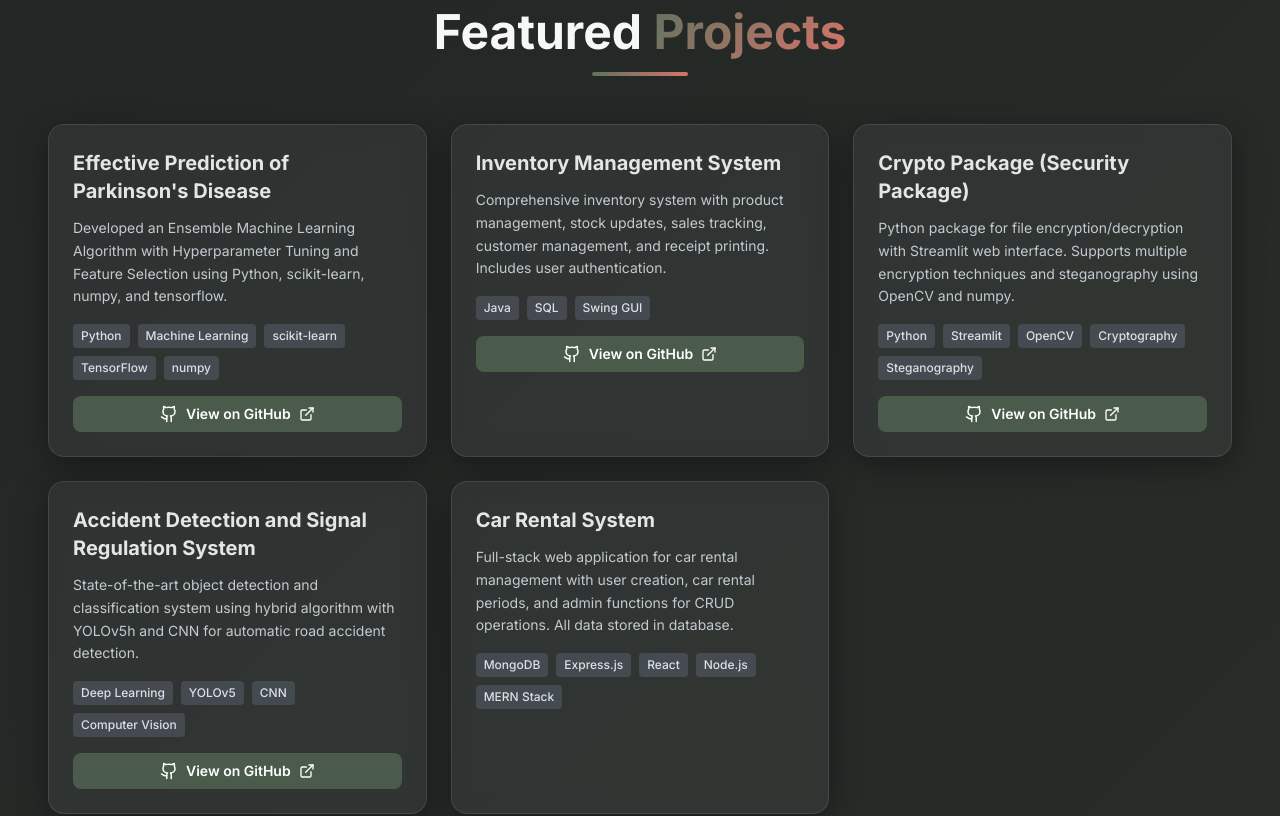
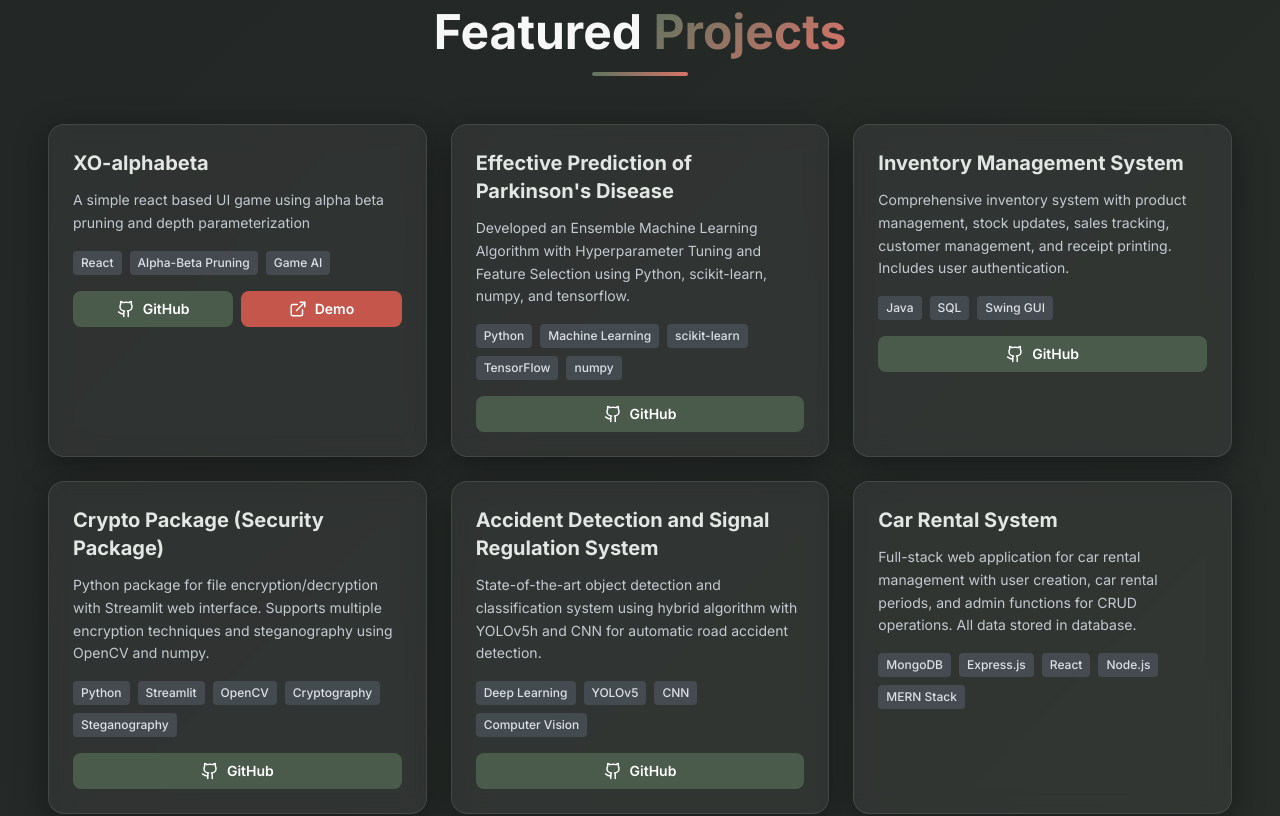
Before and after one commit to Adarsh1342/portfolio, a Next.js app: page /portfolio/ in a window 1280 px wide. Shown: the part 4360-5176 px from the top of the page. Built offline with nearby package versions, Linux system fonts and the light colour scheme.

Commit message:
new porject

```diff
--- a/components/Projects.tsx
+++ b/components/Projects.tsx
@@ -6,11 +6,19 @@ import { ExternalLink, Github } from 'lucide-react'
 export default function Projects() {
     const projects = [
         {
+            title: 'XO-alphabeta',
+            description: 'A simple react based UI game using alpha beta pruning and depth parameterization',
+            tech: ['React', 'Alpha-Beta Pruning', 'Game AI'],
+            github: 'https://github.com/Adarsh1342/XO-alphabeta.git',
+            demo: 'https://adarsh1342.github.io/XO-alphabeta/',
+            color: 'sage',
+        },
+        {
             title: 'Effective Prediction of Parkinson\'s Disease',
             description: 'Developed an Ensemble Machine Learning Algorithm with Hyperparameter Tuning and Feature Selection using Python, scikit-learn, numpy, and tensorflow.',
             tech: ['Python', 'Machine Learning', 'scikit-learn', 'TensorFlow', 'numpy'],
             github: 'https://github.com/Adarsh1342/Effective-Prediction-of-Parkinson-s-Disease-using-ML-.git',
-            color: 'sage',
+            color: 'beige',
         },
         {
             title: 'Inventory Management System',
@@ -99,18 +107,30 @@ export default function Projects() {
                                 </div>
                             </div>
 
+                            <div className="flex gap-2">
                                 {project.github && (
                                     <a
                                         href={project.github}
                                         target="_blank"
                                         rel="noopener noreferrer"
-                                    className="btn-hover inline-flex items-center gap-2 px-4 py-2 bg-sage-600 hover:bg-sage-700 text-white rounded-lg text-sm font-semibold transition-all w-full justify-center"
+                                        className="btn-hover inline-flex items-center gap-2 px-4 py-2 bg-sage-600 hover:bg-sage-700 text-white rounded-lg text-sm font-semibold transition-all flex-1 justify-center"
                                     >
                                         <Github size={18} />
-                                    View on GitHub
-                                    <ExternalLink size={16} />
+                                        GitHub
                                     </a>
                                 )}
+                                {project.demo && (
+                                    <a
+                                        href={project.demo}
+                                        target="_blank"
+                                        rel="noopener noreferrer"
+                                        className="btn-hover inline-flex items-center gap-2 px-4 py-2 bg-coral-600 hover:bg-coral-700 text-white rounded-lg text-sm font-semibold transition-all flex-1 justify-center"
+                                    >
+                                        <ExternalLink size={18} />
+                                        Demo
+                                    </a>
+                                )}
+                            </div>
                         </motion.div>
                     ))}
                 </div>
```
Lines whose indentation alone changed are shown as unchanged.
